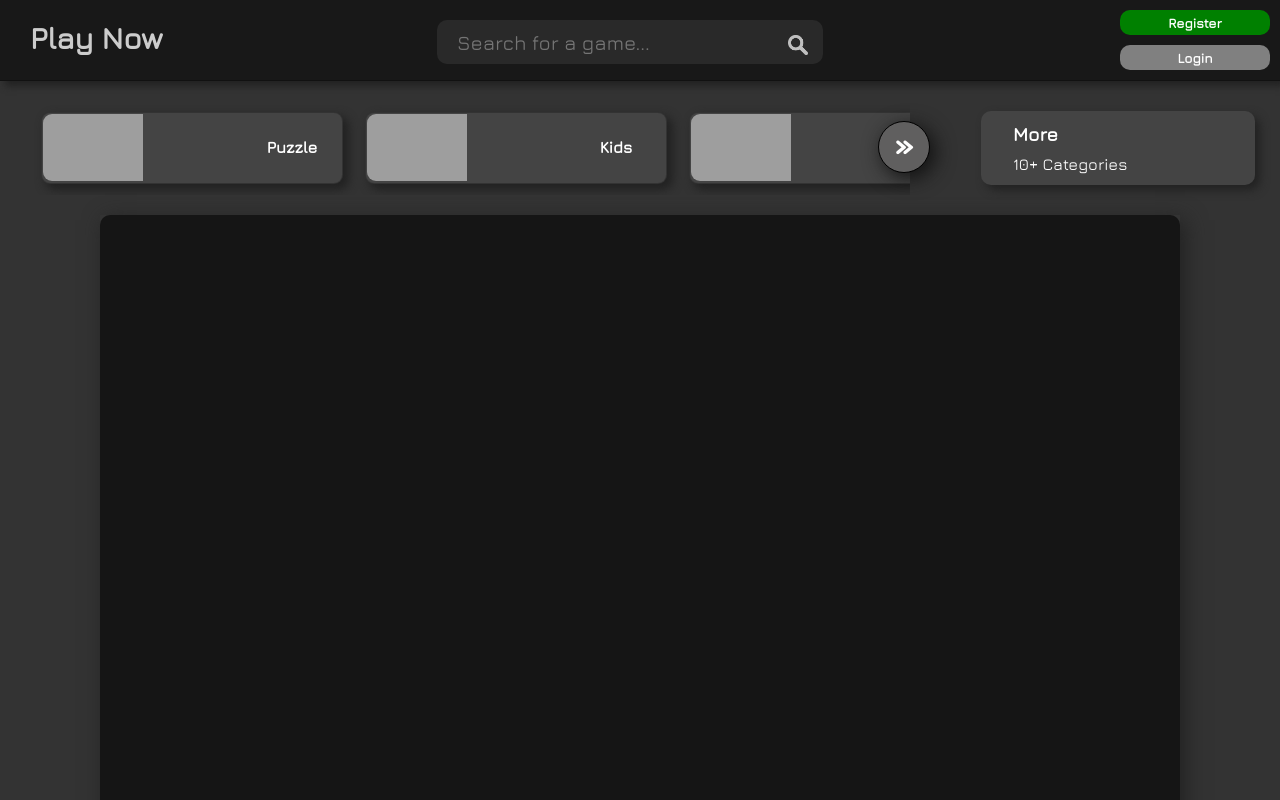
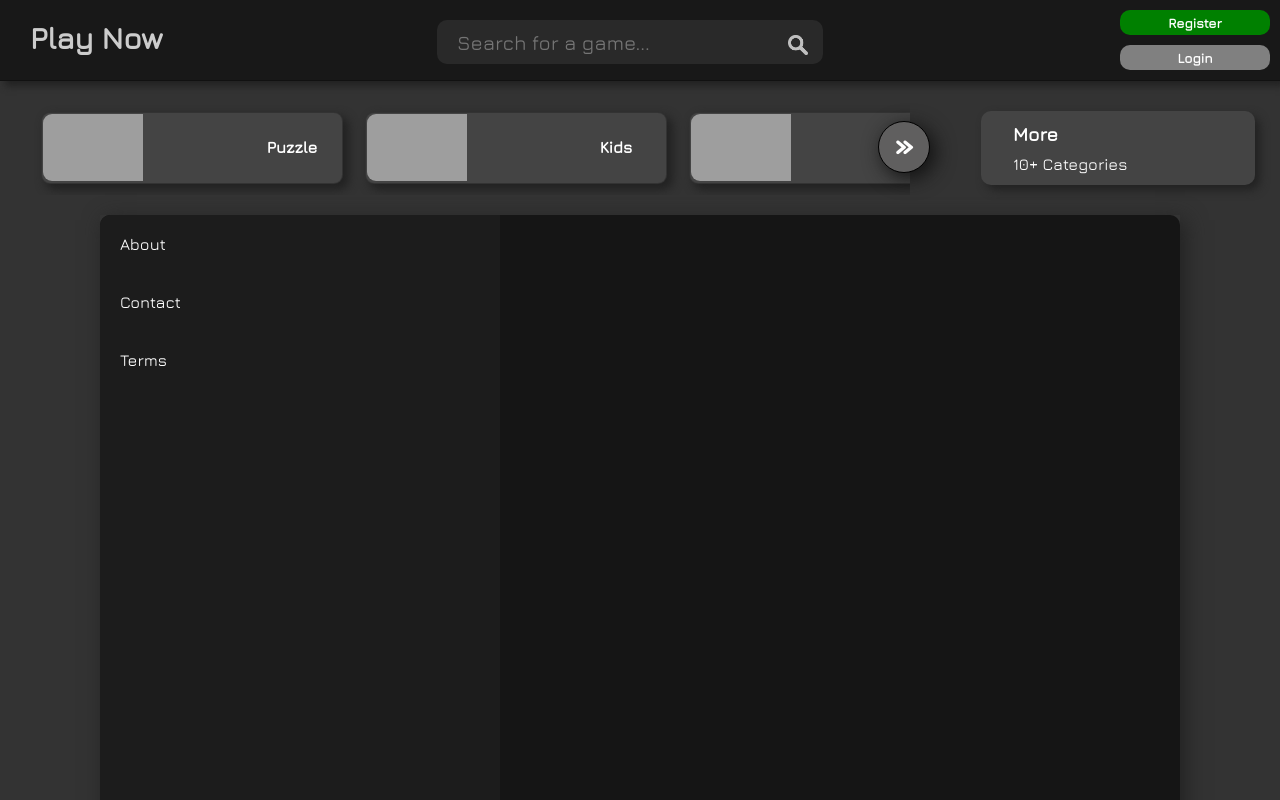
Before and after one commit to karensa11/play-now-client, a React (Create React App) app: page /info in a window 1280 px wide. Shown: the top 800 px of the page. Built offline with nearby package versions, Linux system fonts and the light colour scheme; no server answers; the database is empty; grey boxes are pictures that could not be loaded.

Commit message:
game item style

```diff
--- /dev/null
+++ b/src/components/common/link/link.component.jsx
@@ -0,0 +1,10 @@
+import React from "react";
+import "./link.styles.scss";
+
+export default function Link({customClass, children, ...otherProps}) {
+    return (
+        <a className={`link-component ${customClass}`} {...otherProps}>
+            {children}
+        </a>
+    )
+}
--- /dev/null
+++ b/src/components/common/link/link.styles.scss
@@ -0,0 +1,10 @@
+.link-component {
+  font-family: inherit;
+  text-decoration: none;
+  color: white;
+
+  &:hover {
+    color: red;
+    cursor: pointer;
+  }
+}
--- a/src/components/common/text-area/text-area.component.jsx
+++ b/src/components/common/text-area/text-area.component.jsx
@@ -2,6 +2,11 @@ import React from "react";
 import "./text-area.styles.scss";
 
 export default function TextAreaInput({handleChange, label, required, ...otherProps}) {
+
+    const onChange = (event) => {
+        const {name, value} = event.target;
+        handleChange(name, value);
+    };
     return (
         <div className="form-area-group-component">
             <div className="form-area-group-component_title">
@@ -14,7 +19,7 @@ export default function TextAreaInput({handleChange, label, required, ...otherPr
             </div>
             <textarea   className="form-area-group-component_form-area"
                         {...otherProps}
-                        onChange={handleChange} />
+                        onChange={onChange} />
         </div>
     )
 }
--- a/src/components/game-item/game-item.component.jsx
+++ b/src/components/game-item/game-item.component.jsx
@@ -10,7 +10,11 @@ function GameItem({gameData}) {
             <a title={displayName} href={gameLinkUrl}>
                 <div className="game-items">
                     <div className="game-item-content">
-                        <img src={imageUrl} alt={displayName} />
+                        <div className="img">
+                            <div className="container"
+                                 style={{backgroundImage: `url(${imageUrl})`}}
+                            />
+                        </div>
                         <div className="name">{displayName}</div>
                     </div>
                 </div>
--- a/src/components/game-item/game-item.styles.scss
+++ b/src/components/game-item/game-item.styles.scss
@@ -10,7 +10,7 @@
   .game-items {
     display: flex;
     justify-content: center;
-    height: 240px;
+    height: 270px;
     width: 220px;
     background-color: #464646;
     border: 1px solid #464646;
@@ -21,11 +21,28 @@
       flex-direction: column;
       border-radius: inherit;
 
-      img {
-        height: 190px;
+      .img {
+        height: 220px;
         width: 220px;
-        border-top-left-radius: 7px;
-        border-top-right-radius: 7px;
+        background-position: center;
+        display: flex;
+        align-items: center;
+        justify-content: center;
+        overflow: hidden;
+
+        .container {
+          height: 100%;
+          width: 100%;
+          background-repeat: no-repeat;
+          border-top-left-radius: 7px;
+          border-top-right-radius: 7px;
+          background-size: cover;
+
+          &:hover {
+            transform: scale(1.1);
+            transition: transform 4s cubic-bezier(0.25, 0.45, 0.45, 0.95);
+          }
+        }
       }
 
       .name {
--- a/src/components/pages/contact/contact.component.jsx
+++ b/src/components/pages/contact/contact.component.jsx
@@ -4,6 +4,7 @@ import CustomButton from "../../common/custom-button/custom-button.component";
 import {setTitle} from "../../../util/utils";
 import FormInput from "../../common/form-input/form-input.component";
 import TextAreaInput from "../../common/text-area/text-area.component";
+import {sendContactEmail} from "../../../util/beServerUtils";
 
 export default class Contact extends Component
 {
@@ -17,26 +18,18 @@ export default class Contact extends Component
     componentDidMount() {
         setTitle("Contact");
     }
-    setField = (event) => {
-        const {name, value} = event.target;
+    setField = (name, value) => {
         this.setState({[name]: value});
     };
-    sendEmail = (event) => {
+    sendEmail = async (event) => {
         event.preventDefault();
-        // TODO - not working //
-        const options = {
-            method: "POST",
-            headers: {
-                "Accept": "application/json",
-                "Content-Type": "application/json"
-            },
-            body: JSON.stringify({
-                to: this.state.from_email,
-                message: this.state.html_message
-            })
-        };
-        const url = "http://localhost:5600/sendContactEmail";
-        fetch(url, options);
+        const {from_email, html_message} = this.state;
+        try {
+            await sendContactEmail(from_email, html_message);
+            alert("Your message received success");
+        } catch (err) {
+            alert("Failed to save message");
+        }
     };
     render() {
         return (
--- a/src/components/pages/info/info.component.jsx
+++ b/src/components/pages/info/info.component.jsx
@@ -6,11 +6,40 @@ import Contact from "../contact/contact.component";
 import LayoutWithHeaderCategoriesFooter
     from "../../layout/layout-with-header-categories-footer/layout-with-header-categories-footer.component";
 import Terms from "../terms/terms.component";
+import Link from "../../common/link/link.component";
+
+const menuItems = [
+    {
+        display: "About",
+        route: "/about",
+        id: "about"
+    },
+    {
+        display: "Contact",
+        route: "/contact",
+        id: "contact"
+    },
+    {
+        display: "Terms",
+        route: "/terms",
+        id: "terms"
+    },
+];
 
 export default function Info({match}) {
     return (
         <LayoutWithHeaderCategoriesFooter>
             <div className="info-page">
+                <div className="left-menu">
+                    {menuItems.map(item => (
+                        <Link href={`${match.path}${item.route}`}
+                              title={`go to ${item.display}`}>
+                            <div className="left-menu-item">
+                                {item.display}
+                            </div>
+                        </Link>
+                    ))}
+                </div>
                 <Switch>
                     <Route exact path={match.path + "/about"} component={About} />
                     <Route exact path={match.path + "/contact"} component={Contact} />
--- a/src/components/pages/info/info.styles.scss
+++ b/src/components/pages/info/info.styles.scss
@@ -5,4 +5,22 @@
 
   min-height: 500px;
   box-shadow: 5px 5px 20px #222;
+  display: flex;
+  flex-direction: row;
+  padding: 0;
+
+  .left-menu {
+    width: 400px;
+    background-color: #1c1c1c;
+    margin-right: 30px;
+    border-top-left-radius: 10px;
+
+    &-item {
+      padding: 20px;
+
+      &:hover {
+        background-color: black;
+      }
+    }
+  }
 }
--- /dev/null
+++ b/src/util/beServerUtils.js
@@ -0,0 +1,24 @@
+import {logError} from "./logger";
+
+const beServerUrl = "http://localhost:5600/";
+
+export async function sendContactEmail(to, message) {
+    try {
+        const options = {
+            method: "POST",
+            headers: {
+                "Accept": "application/json",
+                "Content-Type": "application/json"
+            },
+            body: JSON.stringify({
+                to: to,
+                message: message
+            })
+        };
+        const url = `${beServerUrl}sendContactEmail`;
+        await fetch(url, options);
+    } catch (err) {
+        logError("sendEmail", err);
+        throw err;
+    }
+}
```
